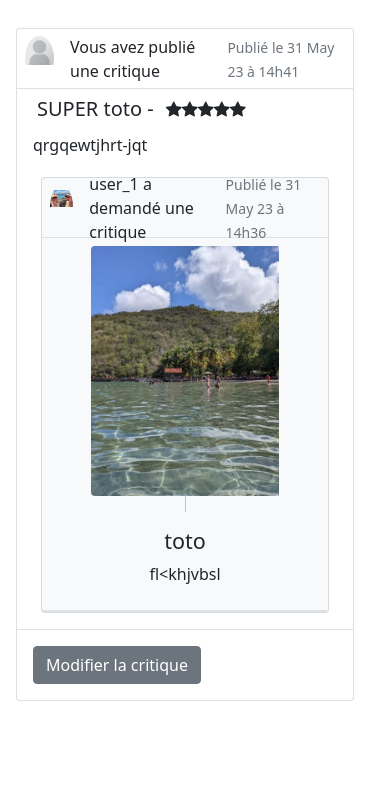
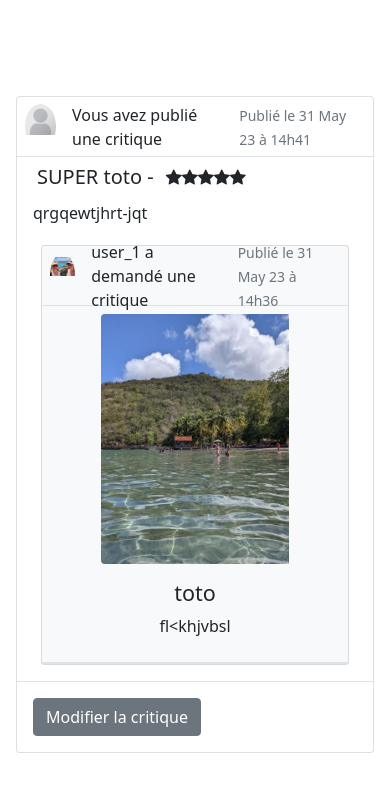
Before and after one commit to go-dev64/LITReview, a Django app: page /post/home/ in a window 390 px wide. Shown: the top 792 px of the page. Run offline with Django 4.2, Linux system fonts and the light colour scheme; a user stored in the database is signed in; data comes from the database, SQL or seed files in the repository; both versions use the stored data as it was after the commit; some libraries are stand-ins or nearby versions.

Commit message:
mise en page responsive

```diff
--- a/post/templates/post/create_review.html
+++ b/post/templates/post/create_review.html
@@ -3,7 +3,7 @@
 {% load crispy_forms_tags %}
 
 {% block content %}
-<div class="container">
+<div class="container" style="max-width:850px">
     <form method="post" enctype="multipart/form-data">
         <h2 class="text-center">Créer une critique</h2>
         {% for form in forms %}
--- a/post/templates/post/create_ticket.html
+++ b/post/templates/post/create_ticket.html
@@ -3,7 +3,7 @@
 {% load crispy_forms_tags %}
 
 {% block content %}
-<div class="container">
+<div class="container" style="max-width:850px">
     <h2 class="text-center">Créer une demande de critique</h2>
     <form method="post" enctype="multipart/form-data">
         {% for form in forms %}
--- a/post/templates/post/edit_review.html
+++ b/post/templates/post/edit_review.html
@@ -1,7 +1,7 @@
 {% extends 'base.html' %}
 {% load crispy_forms_tags %}
 {% block content %}
-    <div class="container">
+    <div class="container" style="max-width:850px">
         <h3 class="text-center">Modifier la critique N°{{review.id}} </h3>
         {% include 'post/partials/review.html' %}
         <form method="post">
--- a/post/templates/post/edit_ticket.html
+++ b/post/templates/post/edit_ticket.html
@@ -1,7 +1,7 @@
 {% extends 'base.html' %}
 {% load crispy_forms_tags %}
 {% block content %}
-    <div class="container">
+    <div class="container" style="max-width:850px">
         <h3 class="text-center">Modifier le ticket N° {{ticket.id}}</h3>
         {% include 'post/partials/ticket.html' %}
         <form method="post" enctype="multipart/form-data">
--- a/post/templates/post/home.html
+++ b/post/templates/post/home.html
@@ -1,7 +1,7 @@
 {% extends 'base.html' %}
 {% load post_extra %}
 {% block content %}
-  <div class="container mt-4">
+  <div class="container mt-5" style="max-width:850px">
       {% for post in posts %}
         <div class="row">
           <div class="col-12">
--- a/post/templates/post/partials/review.html
+++ b/post/templates/post/partials/review.html
@@ -1,6 +1,6 @@
 {% load static %}
 {% load post_extra %}
-<div class="card text-dark bg-white mb-3" style="max-width:750px">
+<div class="card text-dark bg-white mb-3" style="max-width:850px">
     {% include "post/partials/header_card.html" with element=review %}
     <div class="row m-1">
         <div class="col-12 ">
--- a/post/templates/post/partials/ticket.html
+++ b/post/templates/post/partials/ticket.html
@@ -1,6 +1,6 @@
 {% load static %}
 {% load post_extra %}
-<div class="card text-dark bg-light mb-3" style="max-width:750px">
+<div class="card text-dark bg-light mb-3" style="max-width:850px">
     {% include "post/partials/header_card.html" with element=ticket %}
     <div class="row g-0 align-items-center justify-content-around border-bottom border-2 p-2">
         <div class="col-md-5 text-center">
@@ -10,7 +10,7 @@
                 <img src="{% static 'images/livre_default.jpg'%}"  class="card-img-left rounded-start img-fluid w-auto h-auto" style="max-height:250px" alt="image par default du ticket">
             {% endif %}
         </div>
-        <div class="vr"></div>
+        <div class="d-none  d-md-block vr"></div>
         <div class="col-md-6 text-center" >
             <div class="card-body">
                 <h4 class="card-title">{{ticket.title}}</h4>
--- a/post/templates/post/review_ticket.html
+++ b/post/templates/post/review_ticket.html
@@ -1,7 +1,7 @@
 {% extends 'base.html' %}
 {% load crispy_forms_tags %}
 {% block content %}
-    <div class="container">
+    <div class="container" style="max-width:750px">
         <h2 class="text-center mb-5">Création de la critque du ticket : {{ticket.title}} </h2>
         {% include "post/partials/ticket.html" with ticket=ticket %}
         <div class="container border rounded-2 p-2">
--- a/post/templates/post/view_user_posts.html
+++ b/post/templates/post/view_user_posts.html
@@ -1,7 +1,7 @@
 {% extends 'base.html' %}
 {% load post_extra %}
 {% block content %}
-    <div class="container text-center">
+    <div class="container text-center " style="max-width:850px">
         <h2 class="mb-5">Vos publications</h2>
         {% for post in posts %}
             <div class="row">
--- a/templates/base.html
+++ b/templates/base.html
@@ -25,7 +25,7 @@
         <nav class="d-none d-md-grid col-3 pe-5 ">
           {% include 'partials/sidebar.html' %}
         </nav>
-        <div class="col-12 p-1 col-md-9 pe-4">
+        <div class="pt-4 mt-4 col-12 p-1 col-md-9 pe-md-4">
           {% block content %}{% endblock content %}
         </div>
       </div>
```
Also changed, not shown: post/form_layouts.py (+7 -1 lines), db.sqlite3.
